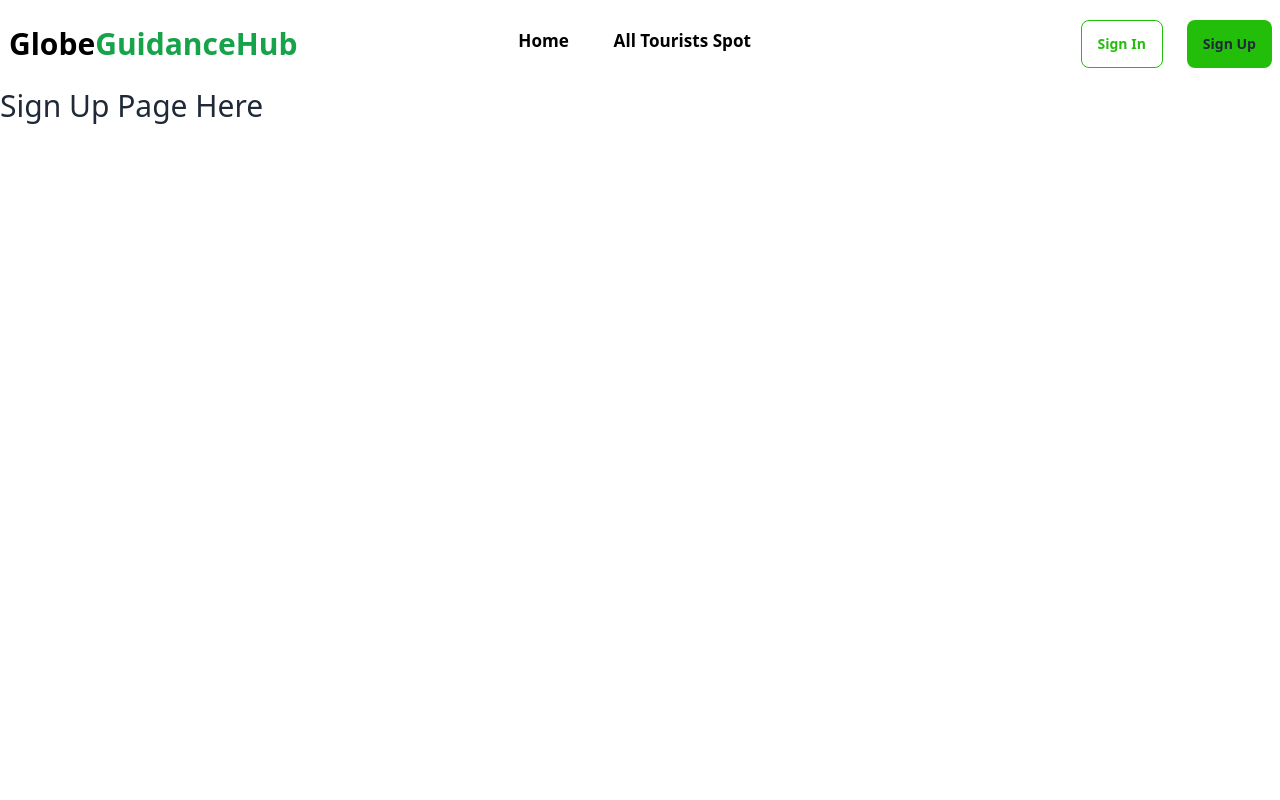
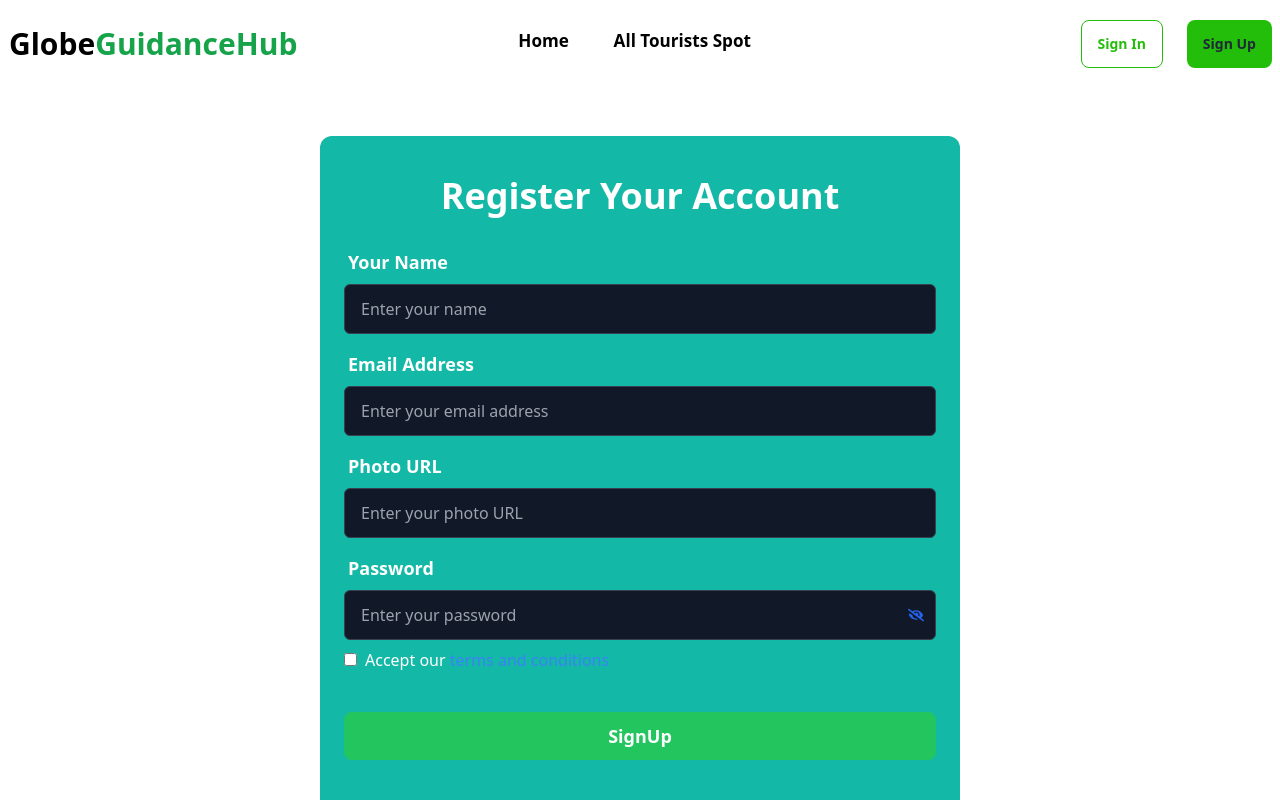
Before and after one commit to md-nasim-mondal/globeGuidanceHub-tourism-management-client, a React (Vite) app: page /signUp in a window 1280 px wide. Shown: the top 800 px of the page. Built offline with nearby package versions, Linux system fonts and the light colour scheme; no server answers.

Commit message:
made signUp page and solve some problems

```diff
--- a/package.json
+++ b/package.json
@@ -19,6 +19,7 @@
     "react-dom": "^18.2.0",
     "react-icons": "^5.1.0",
     "react-router-dom": "^6.23.0",
+    "react-toastify": "^10.0.5",
     "sort-by": "^1.2.0",
     "sweetalert": "^2.1.2",
     "sweetalert2": "^11.10.8"
--- a/src/pages/Shared/Navbar/Navbar.jsx
+++ b/src/pages/Shared/Navbar/Navbar.jsx
@@ -1,4 +1,4 @@
-import { NavLink, Navigate } from "react-router-dom";
+import { NavLink, useNavigate } from "react-router-dom";
 import { IoClose, IoMenu } from "react-icons/io5";
 import { useState } from "react";
 import useAuth from "../../../providers/Auth";
@@ -6,7 +6,8 @@ import Swal from "sweetalert2";
 
 const Navbar = () => {
   const [open, setOpen] = useState(false);
-  const { user, logOut } = useAuth;
+  const navigate = useNavigate();
+  const { user, logOut } = useAuth();
   const handleSignOut = () => {
     logOut()
       .then(() => {
@@ -14,18 +15,18 @@ const Navbar = () => {
           text: "SignOut Successful",
           icon: "success",
           showConfirmButton: false,
-          position: "top-center",
+          position: "top",
           timer: 1500,
         });
-        Navigate("/");
+        navigate("/");
       })
       .catch((error) => {
         Swal.fire({
           text: `${error.message}`,
           icon: "error",
           showConfirmButton: false,
-          position: "top-center",
-          timer: 1500,
+          position: "top",
+          timer: 10000,
         });
       });
   };
--- a/src/pages/SignIn/SignIn.jsx
+++ b/src/pages/SignIn/SignIn.jsx
@@ -12,11 +12,9 @@ const SignIn = () => {
   const navigate = useNavigate();
   const handleLogin = (e) => {
     e.preventDefault();
-        console.log(e.currentTarget);
     const form = new FormData(e.currentTarget);
     const email = form.get("email");
     const password = form.get("password");
-        console.log(email, password);
 
     setLoginError(null);
 
@@ -30,7 +28,7 @@ const SignIn = () => {
           text: "LogIn Successfully!!",
           icon: "success",
           showConfirmButton: false,
-                    position: "top-center",
+          position: "top",
           timer: 1000,
         });
       })
@@ -39,7 +37,7 @@ const SignIn = () => {
           text: "Please Check Your Email and Password than Try Again!!",
           icon: "error",
           showConfirmButton: false,
-                    position: "top-center",
+          position: "top",
           timer: 1500,
         });
         setLoginError(error.message);
@@ -56,7 +54,7 @@ const SignIn = () => {
           text: "LogIn Successfully With Google!!",
           icon: "success",
           showConfirmButton: false,
-                    position: "top-center",
+          position: "top",
           timer: 1500,
         });
       })
@@ -65,7 +63,7 @@ const SignIn = () => {
           text: "Please Check Your Email and Password than Try Again!!",
           icon: "error",
           showConfirmButton: false,
-                    position: "top-center",
+          position: "top",
           timer: 1500,
         });
         setLoginError(error.message);
@@ -82,7 +80,7 @@ const SignIn = () => {
           text: "LogIn Successfully With Github!!",
           icon: "success",
           showConfirmButton: false,
-                    position: "top-center",
+          position: "top",
           timer: 1500,
         });
       })
@@ -91,7 +89,7 @@ const SignIn = () => {
           text: "Please Check Your Email and Password than Try Again!!",
           icon: "error",
           showConfirmButton: false,
-                    position: "top-center",
+          position: "top",
           timer: 1500,
         });
         setLoginError(error.message);
@@ -102,7 +100,7 @@ const SignIn = () => {
     <div>
       <form
         onSubmit={handleLogin}
-                    className="card-body  md:w-3/4 lg:w-1/2 mx-auto bg-primary-content bg-opacity-30 p-2 md:p-6 lg:p-10  rounded-xl my-12 animate__animated animate_zoomInUp">
+        className="card-body  md:w-3/4 lg:w-1/2 mx-auto bg-primary-content p-2 md:p-6 lg:p-10  rounded-xl my-12 animate__animated animate_zoomInUp">
         <h2 className="text-3xl font-bold text-black my-10 text-center">
           SignIn your account
         </h2>
@@ -137,9 +135,9 @@ const SignIn = () => {
             className="absolute right-[2%] top-[45%]"
             onClick={() => setShowPassword(!showPassword)}>
             {showPassword ? (
-                                <FaEye></FaEye>
+              <FaEye className="text-blue-600"></FaEye>
             ) : (
-                                <FaEyeSlash></FaEyeSlash>
+              <FaEyeSlash className="text-blue-600"></FaEyeSlash>
             )}
           </span>
           <label className="label">
--- a/src/pages/SignUp/SignUp.jsx
+++ b/src/pages/SignUp/SignUp.jsx
@@ -1,10 +1,173 @@
+import Swal from "sweetalert2";
+import { ToastContainer, toast } from "react-toastify";
+import "react-toastify/dist/ReactToastify.css";
+import { Link, useLocation, useNavigate } from "react-router-dom";
+import { useState } from "react";
+import { updateProfile } from "firebase/auth";
+import { FaEye, FaEyeSlash } from "react-icons/fa";
+import useAuth from "../../providers/Auth";
 
 const SignUp = () => {
-    return (
-        <div>
-            <h3 className="text-3xl">Sign Up Page Here</h3>
+  const { createUser, user, setUser, logOut } = useAuth();
+  const [showPassword, setShowPassword] = useState(false);
+  const location = useLocation();
+  const navigate = useNavigate();
+  const handleRegister = (e) => {
+    e.preventDefault();
+    const form = new FormData(e.currentTarget);
+    const name = form.get("name");
+    const photo = form.get("photo");
+    const email = form.get("email");
+    const password = form.get("password");
+    const accepted = e.target.terms.checked;
+    if (password.length < 6) {
+      return toast.error("Password length should be minimum 6 digit");
+    }
+    if (!/[a-z]/.test(password)) {
+      return toast.error("Password must contain at least one lowercase letter");
+    }
+    if (!/[A-Z]/.test(password)) {
+      return toast.error("Password must contain at least one uppercase letter");
+    }
+    if (!accepted) {
+      return toast.warn("Please accept our terms and conditions!");
+    }
+    // create user
+    createUser(email, password)
+      .then((result) => {
+        const presentUser = result.user;
+        setUser(presentUser);
+        updateProfile(presentUser, {
+          ...user,
+          displayName: `${name}`,
+          photoURL: `${photo}`,
+        })
+          .then(() => {
+            Swal.fire({
+              text: "Successfully Registered Now Please Login!!",
+              icon: "success",
+              showConfirmButton: false,
+              position: "top",
+              timer: 1500,
+            });
+            navigate(location?.state ? location.state : "/signIn");
+          })
+          .catch((error) => {
+            toast.error(error.message);
+          });
+        logOut();
+        setUser(null);
+      })
+      .catch((error) => toast.error(error.message));
+  };
+  return (
+    <div>
+      <form
+        onSubmit={handleRegister}
+        className="card-body md:w-3/4 lg:w-1/2 mx-auto  p-6 rounded-xl my-12 bg-teal-500 ">
+        <h2 className="text-4xl my-4 text-center text-white font-bold">
+          Register Your Account
+        </h2>
+        <div className="form-control">
+          <label className="label block font-semibold">
+            <span className="label-text font-semibold text-lg text-white">
+              Your Name
+            </span>
+          </label>
+          <input
+            type="text"
+            name="name"
+            placeholder="Enter your name"
+            className="w-full px-4 py-3 rounded-md border focus:border-4 border-gray-700 bg-gray-900 text-gray-100 focus:border-green-600"
+            required
+          />
         </div>
-    );
+        <div className="form-control">
+          <label className="label block font-semibold">
+            <span className="label-text font-semibold text-lg text-white">
+              Email Address
+            </span>
+          </label>
+          <input
+            type="email"
+            name="email"
+            placeholder="Enter your email address"
+            className="w-full px-4 py-3 rounded-md border focus:border-4 border-gray-700 bg-gray-900 text-gray-100 focus:border-green-600"
+            required
+          />
+        </div>
+        <div className="form-control">
+          <label className="label block font-semibold">
+            <span className="label-text font-semibold text-lg text-white">
+              Photo URL
+            </span>
+          </label>
+          <input
+            type="url"
+            name="photo"
+            placeholder="Enter your photo URL"
+            className="w-full px-4 py-3 rounded-md border focus:border-4 border-gray-700 bg-gray-900 text-gray-100 focus:border-green-600"
+            required
+          />
+        </div>
+        <div className="form-control relative">
+          <label className="label block font-semibold">
+            <span className="label-text font-semibold text-lg text-white">
+              Password
+            </span>
+          </label>
+          <input
+            type={showPassword ? "text" : "password"}
+            name="password"
+            placeholder="Enter your password"
+            className="w-full px-4 py-3 rounded-md border focus:border-4 border-gray-700 bg-gray-900 text-gray-100 focus:border-green-600"
+            required
+          />
+          <span
+            className="absolute right-[2%] bottom-[18%] cursor-pointer text-white"
+            onClick={() => setShowPassword(!showPassword)}>
+            {showPassword ? (
+              <FaEye className="text-blue-600"></FaEye>
+            ) : (
+              <FaEyeSlash className="text-blue-600"></FaEyeSlash>
+            )}
+          </span>
+        </div>
+        <div className="mb-4">
+          <input
+            type="checkbox"
+            name="terms"
+            id="terms"
+            className="mr-2 text-white"
+          />
+          <label className="text-white text-base font-medium" htmlFor="terms">
+            Accept our{" "}
+            <a className="text-blue-500" href="#">
+              terms and conditions
+            </a>
+          </label>
+        </div>
+        <div className="form-control my-4">
+          <button
+            type="submit"
+            className="btn btn-ghost btn-outline text-lg font-semibold text-white bg-green-500 border-none ">
+            SignUp
+          </button>
+        </div>
+        <p className="text-center text-white mt-4">
+          Already have an account?
+          <br /> Or <br />
+          Want to login with a social account?
+          <br />
+          Than Go to
+          <Link className="text-blue-600 font-bold ml-2" to={"/login"}>
+            SignIn Page
+          </Link>
+        </p>
+      </form>
+      <ToastContainer />
+    </div>
+  );
 };
 
 export default SignUp;
```
Also changed, not shown: 1 other file (tests, documents, lock files or other folders). Lines whose indentation alone changed are shown as unchanged.
